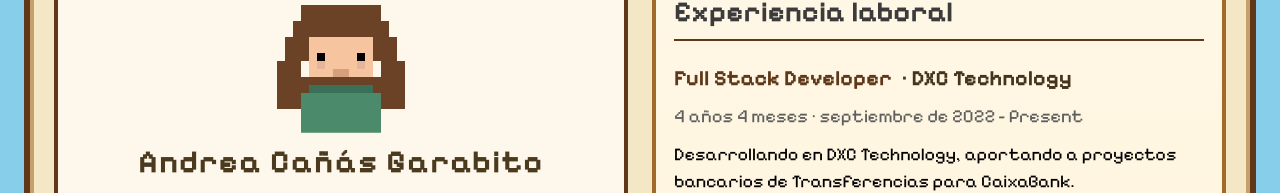
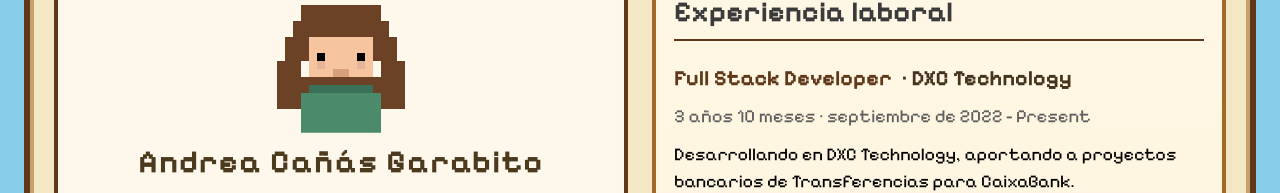
Before and after one commit to AndreiTora/CV-MainCharacter-REACT, a React (Vite) app: page / in a window 1280 px wide. Shown: the part 153-346 px from the top of the page. Built offline with nearby package versions, Linux system fonts and the light colour scheme.

Commit message:
Duracion de la experiencia en base al periodo.

```diff
--- a/src/components/Experience.jsx
+++ b/src/components/Experience.jsx
@@ -1,16 +1,20 @@
 import { getTechChipClass } from '../utils/getTechChipClass';
+import { getDurationFromPeriod } from '../utils/getDurationFromPeriod';
 
 export default function Experience({ experience = [] }) {
   return (
     <section className="card experience-card">
       <h2>Experiencia laboral</h2>
-      {experience.map(({ title, company, duration, period, summary, responsibilities, leadership, projects, technologies }) => (
+      {experience.map(({ title, company, period, summary, responsibilities, leadership, projects, technologies }) => {
+        const duration = getDurationFromPeriod(period);
+
+        return (
         <div key={`${title}-${company}-${period}`} className="experience-item">
           <div className="experience-header">
             <strong className="experience-title">{title}</strong>
             <span className="experience-company"> · {company}</span>
           </div>
-          <p className="experience-meta">{duration} · {period}</p>
+          <p className="experience-meta">{duration ? `${duration} · ` : ''}{period}</p>
           <p>{summary}</p>
           {projects && (
             <div className="experience-subsection">
@@ -46,7 +50,7 @@ export default function Experience({ experience = [] }) {
             </div>
           )}
         </div>
-      ))}
+      )})}
     </section>
   );
 }
--- /dev/null
+++ b/src/utils/getDurationFromPeriod.js
@@ -0,0 +1,68 @@
+const MONTHS_ES = {
+  enero: 0,
+  febrero: 1,
+  marzo: 2,
+  abril: 3,
+  mayo: 4,
+  junio: 5,
+  julio: 6,
+  agosto: 7,
+  septiembre: 8,
+  setiembre: 8,
+  octubre: 9,
+  noviembre: 10,
+  diciembre: 11,
+};
+
+function parsePeriodPart(part) {
+  const trimmed = (part || '').trim().toLowerCase();
+
+  if (!trimmed) return null;
+
+  if (trimmed === 'present' || trimmed === 'presente' || trimmed === 'actualidad' || trimmed === 'actualmente') {
+    const now = new Date();
+    return { year: now.getFullYear(), month: now.getMonth() };
+  }
+
+  const match = trimmed.match(/([a-záéíóúñ]+)\s+de\s+(\d{4})/i);
+  if (!match) return null;
+
+  const monthName = match[1]
+    .normalize('NFD')
+    .replace(/[\u0300-\u036f]/g, '');
+  const year = Number(match[2]);
+  const month = MONTHS_ES[monthName];
+
+  if (!Number.isInteger(year) || month === undefined) return null;
+
+  return { year, month };
+}
+
+export function getDurationFromPeriod(period) {
+  if (!period || typeof period !== 'string') return '';
+
+  const [startRaw, endRaw] = period.split('-');
+  if (!startRaw || !endRaw) return '';
+
+  const start = parsePeriodPart(startRaw);
+  const end = parsePeriodPart(endRaw);
+
+  if (!start || !end) return '';
+
+  const totalMonths = (end.year - start.year) * 12 + (end.month - start.month) + 1;
+  if (totalMonths <= 0) return '';
+
+  const years = Math.floor(totalMonths / 12);
+  const months = totalMonths % 12;
+  const parts = [];
+
+  if (years > 0) {
+    parts.push(`${years} ${years === 1 ? 'año' : 'años'}`);
+  }
+
+  if (months > 0) {
+    parts.push(`${months} ${months === 1 ? 'mes' : 'meses'}`);
+  }
+
+  return parts.join(' ');
+}
```
